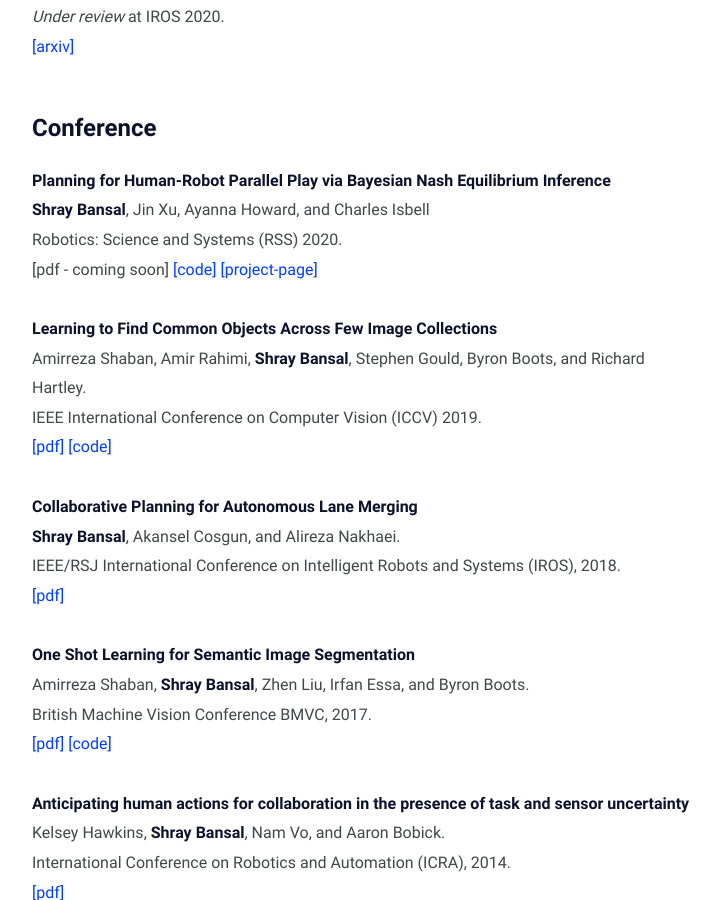
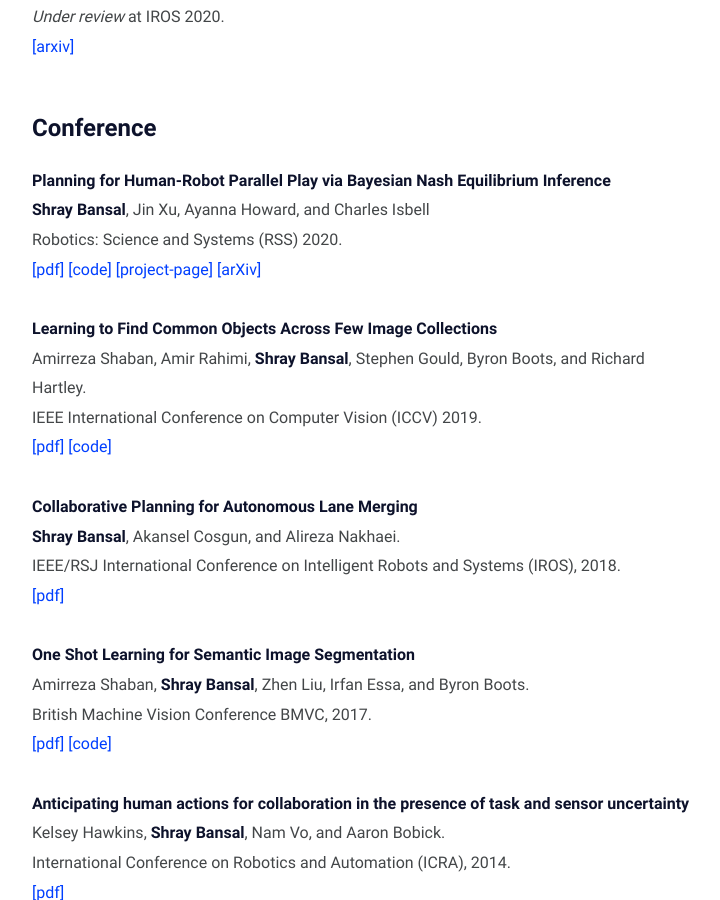
Before and after one commit to shray/shray.github.io, a Jekyll site: the page built from research.md, in a window 1280 px wide and 900 px high, scrolled down 465 px. Shown: the whole window, without its empty margins (278-998 px from the left). Built offline with Jekyll 4.4.1, drawn with Linux system fonts in a browser that asks for light colours.

Commit message:
added links for RSS papers

```diff
--- a/research.md
+++ b/research.md
@@ -18,7 +18,7 @@ Following is a list of my publications. Citations are available at [Google Schol
 **Planning for Human-Robot Parallel Play via Bayesian Nash Equilibrium Inference**
 **Shray Bansal**, Jin Xu, Ayanna Howard, and Charles Isbell
 Robotics: Science and Systems (RSS) 2020.
-[pdf - coming soon] [[code]](https://github.com/shray/bayes-nash) [[project-page]](bayesnash)
+[[pdf]](/assets/papers/bansal20bayesian.pdf) [[code]](https://github.com/shray/bayes-nash) [[project-page]](bayesnash) [[arXiv]](https://arxiv.org/abs/2006.05729)
 
 **Learning to Find Common Objects Across Few Image Collections**
 Amirreza Shaban, Amir Rahimi, **Shray Bansal**, Stephen Gould, Byron Boots, and Richard Hartley.
```
